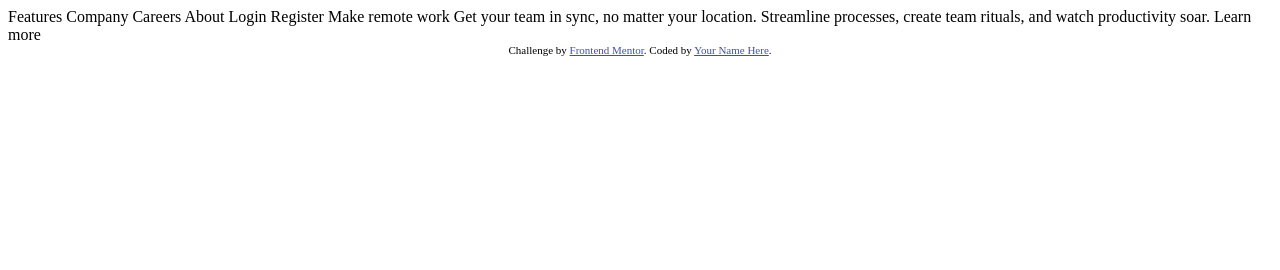
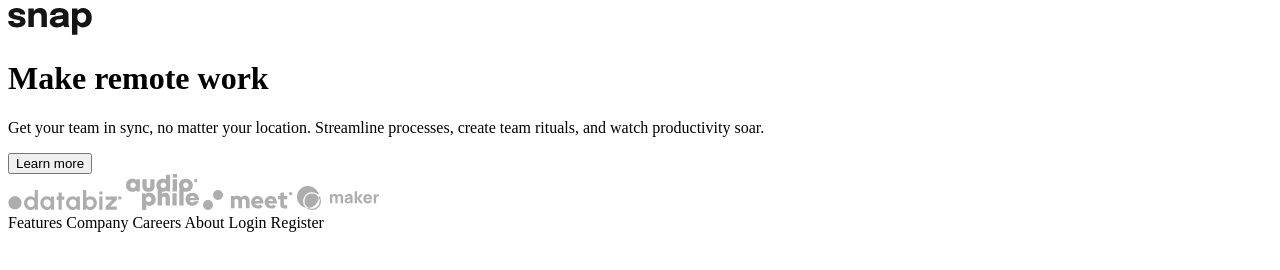
Before and after one commit to amrmabdelazeem/intro-section-with-dropdown-navigation, a plain HTML site: page index.html in a window 1280 px wide. Drawn offline with Linux system fonts and the light colour scheme.

Commit message:
Building design from scratch

```diff
--- a/index.html
+++ b/index.html
@@ -6,16 +6,34 @@
 
   <link rel="icon" type="image/png" sizes="32x32" href="./images/favicon-32x32.png">
 
-  <title>Frontend Mentor | Intro section with dropdown navigation</title>
+  <title>Intro section with dropdown navigation</title>
 
-  <!-- Feel free to remove these styles or customise in your own stylesheet 👍 -->
-  <style>
-    .attribution { font-size: 11px; text-align: center; }
-    .attribution a { color: hsl(228, 45%, 44%); }
-  </style>
 </head>
 <body>
-
+  <main>
+    <div class="intro">
+      <div class="logo">
+        <img src="images/logo.svg" alt="snap-logo">
+      </div>
+      <div class="navbar"></div>
+    </div>
+  </main>
+  <div class="content">
+    <div class="hero-image"></div>
+    <div class="mid-content">
+      <h1>Make remote work</h1>
+      <p>Get your team in sync, no matter your location. Streamline processes,
+        create team rituals, and watch productivity soar.
+      </p>
+      <button class="btn" type="submit">Learn more</button>
+    </div>
+    <div class="footer">
+      <img src="images/client-databiz.svg" alt="client-databiz">
+      <img src="images/client-audiophile.svg" alt="client-audiophile">
+      <img src="images/client-meet.svg" alt="client-meet">
+      <img src="images/client-maker.svg" alt="client-maker">
+    </div>
+  </div>
   Features
   Company
   Careers
@@ -24,16 +42,9 @@
   Login
   Register
 
-  Make remote work
 
-  Get your team in sync, no matter your location. Streamline processes,
-  create team rituals, and watch productivity soar.
 
-  Learn more
 
-  <div class="attribution">
-    Challenge by <a href="https://www.frontendmentor.io?ref=challenge" target="_blank">Frontend Mentor</a>.
-    Coded by <a href="#">Your Name Here</a>.
-  </div>
+
 </body>
 </html>
```
